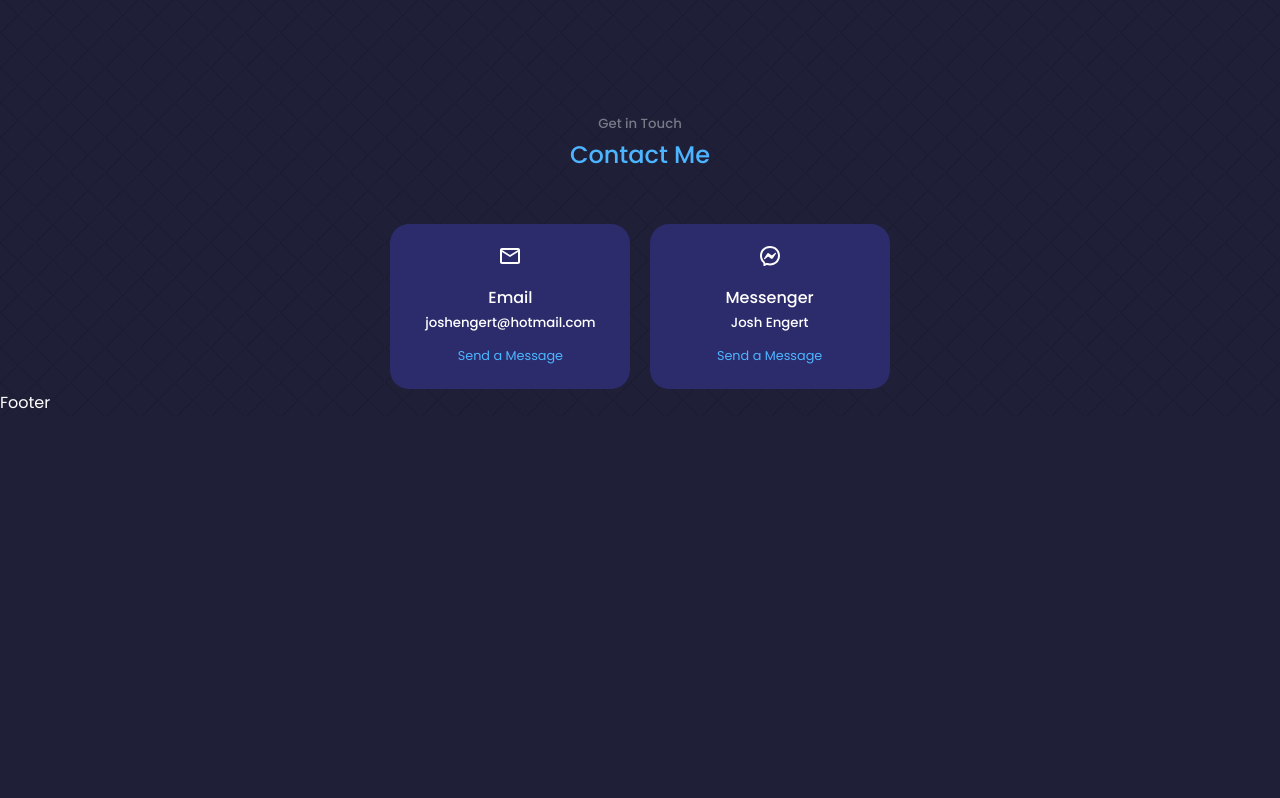
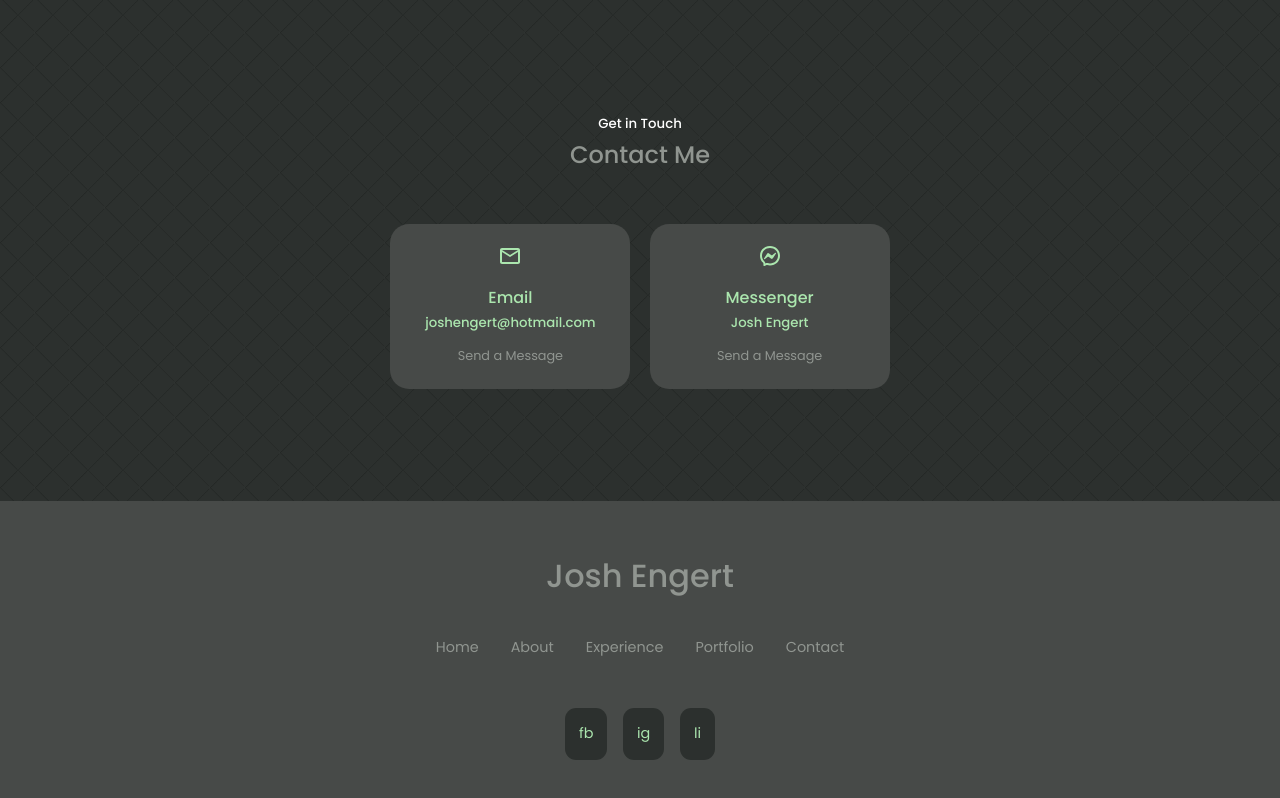
Before and after one commit to joshengert/portfolio-website, a React (Create React App) app: page / in a window 1280 px wide. Shown: the part 3520-4318 px from the top of the page. Before the commit the page ends 3936 px from the top, so only its background shows below. Built offline with nearby package versions, Linux system fonts and the light colour scheme.

Commit message:
colour scheme, added footer

```diff
--- a/src/components/footer/Footer.jsx
+++ b/src/components/footer/Footer.jsx
@@ -3,7 +3,29 @@
 
 const Footer = () => {
   return (
-    <div>Footer</div>
+    <footer>
+      <a href="/#" className='footer__logo'>Josh Engert</a>
+
+      <ul className='permalinks'>
+        <li><a href="/#">Home</a></li>
+        <li><a href="#about">About</a></li>
+        <li><a href="#experience">Experience</a></li>
+        <li><a href="#portfolio">Portfolio</a></li>
+        <li><a href="#contact">Contact</a></li>
+      </ul>
+
+      <div className="footer__socials">
+        <a href="https://facebook.com/joshengert" target="_blank" rel="noreferrer">fb</a>
+        <a href="https://instagram.com/josh_engert" target="_blank" rel="noreferrer">ig</a>
+        <a href="https://linkedin.com/in/joshengert" target="_blank" rel="noreferrer">li</a>
+      </div>
+
+      {/* <div className="footer__copyright">
+        <small>
+          &copy; Josh Engert. All Rights Reserved.
+        </small>
+  </div>*/}
+    </footer>
   )
 }
 
--- a/src/components/footer/footer.css
+++ b/src/components/footer/footer.css
@@ -0,0 +1,44 @@
+footer {
+    background: var(--color-bg-variant);
+    padding: 3rem 0;
+    text-align: center;
+    font-size: 0.9rem;
+    margin-top: 7rem;
+}
+
+.footer__logo {
+    font-size: 2rem;
+    font-weight: 500;
+    margin-bottom: 2rem;
+    display: inline-block;
+}
+
+.permalinks {
+    display: flex;
+    flex-wrap: wrap;
+    justify-content: center;
+    gap: 2rem;
+    margin: 0 auto 3rem;
+}
+
+.footer__socials {
+    display: flex;
+    justify-content: center;
+    gap: 1rem;
+    margin-bottom: 4rem;
+}
+
+.footer__socials a {
+    background: var(--color-bg);
+    color: var(--color-white);
+    padding: 0.8rem;
+    border-radius: 0.7rem;
+    display: flex;
+    border: 1px solid transparent;
+}
+
+.footer__socials a:hover {
+    background: transparent;
+    color: var(--color-light);
+    border-color: var(--color-white);
+}
--- a/src/index.css
+++ b/src/index.css
@@ -8,21 +8,28 @@
     box-sizing: border-box;
     list-style: none;
     text-decoration: none;
+
 }
 
 :root {
-    --color-bg: #1f1f38;
-    --color-bg-variant: #2c2c6c;
-    --color-primary: #4db5ff;
-    --color-primary-variant: rgba(77, 181, 255, 0.4);
-    --color-white: #fff;
-    --color-light: rgba(255, 255, 255, 0.4);
+    --color-bg: #2C302E;
+    --color-bg-variant: #474A48;
+    --color-primary: #909590;
+    --color-primary-variant: #9AE19D;
+    --color-white: #ABE6AE;
+    --color-light: #fff;
 
     --transition: all 400ms ease;
 
     --container-width-lg: 75%;
     --container-width-md: 86%;
     --container-width-sm: 90%;
+
+    /* //Original colours
+    --color-bg: #1f1f38;
+    --color-bg-variant: #2c2c6c;
+    --color-primary: #4db5ff;
+    --color-primary-variant: rgba(77, 181, 255, 0.4); */
 }
 
 html {
@@ -38,7 +45,8 @@
     background: var(--color-bg);
     color: var(--color-white);
     line-height: 1.7;
-    background-image: url(../src/assets/always-grey.png)
+    background-image: url(../src/assets/always-grey.png);
+    background-attachment: fixed;
 }
 
 /* General Styles */
```
Also changed, not shown: 1 other file (tests, documents, lock files or other folders).
